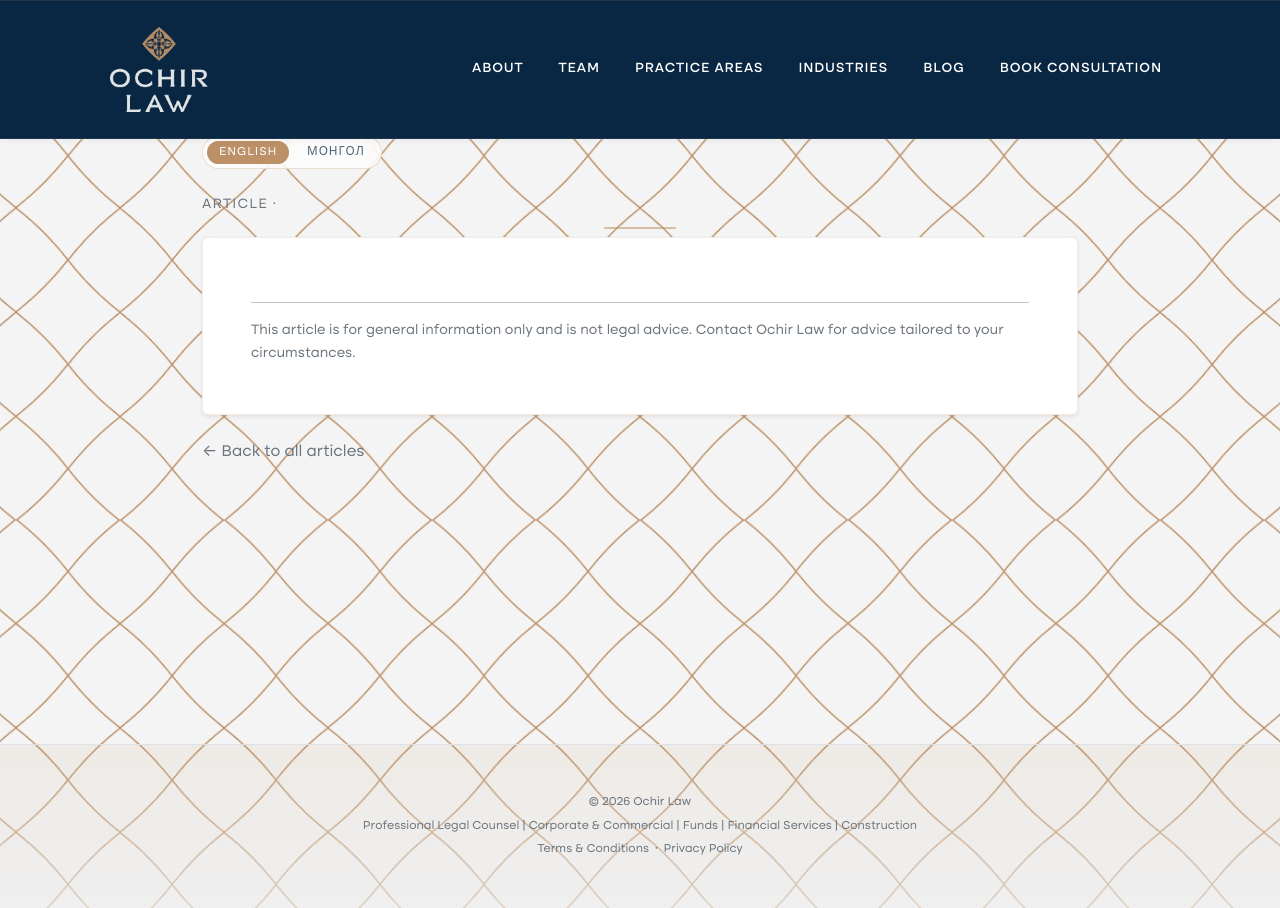
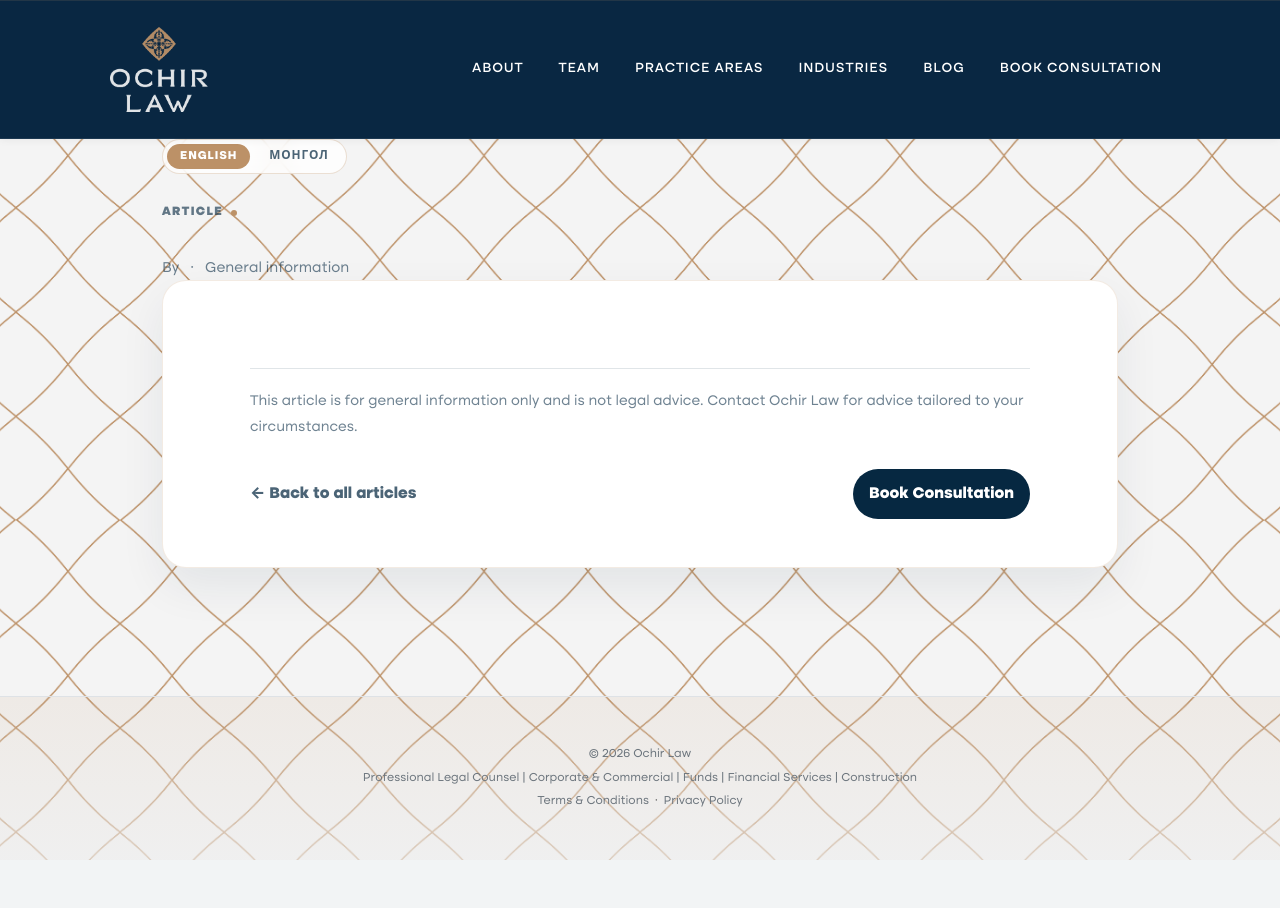
Before and after one commit to bajixy/ochirlaw, a Flask app: template app/templates/blog/detail.html in a window 1280 px wide. After the commit the page ends 860 px from the top, so only its background shows below. Run offline with Flask 3, Linux system fonts and the light colour scheme; the template is opened without the code that fills it, so the values that code supplies are empty; some libraries are stand-ins or nearby versions.

Commit message:
Improve blog editor and article layout

```diff
--- a/app/templates/blog/detail.html
+++ b/app/templates/blog/detail.html
@@ -4,14 +4,26 @@
 {% set title = post.title_mn if is_mn else post.title_en %}
 {% set summary = post.summary_mn if is_mn else post.summary_en %}
 {% set content = post.content_mn if is_mn else post.content_en %}
+{% set plain_description = summary or (content|striptags)[:155] %}
 
 {% block html_lang %}{{ 'mn' if is_mn else 'en' }}{% endblock %}
 {% block title %}{{ title }} – Ochir Law{% endblock %}
-{% block meta_description %}{{ summary or content[:155] }}{% endblock %}
+{% block meta_description %}{{ plain_description }}{% endblock %}
+
 {% block head %}
   <link rel="alternate" hreflang="en" href="{{ url_for('main.blog_detail', lang='en', slug=post.slug, _external=True) }}">
   <link rel="alternate" hreflang="mn" href="{{ url_for('main.blog_detail', lang='mn', slug=post.slug, _external=True) }}">
+
   <style>
+    .blog-article {
+      padding: clamp(2rem, 4vw, 4rem) 0 4rem;
+    }
+
+    .blog-shell {
+      max-width: 980px;
+      margin: 0 auto;
+    }
+
     .blog-lang-switch {
       display: inline-flex;
       align-items: center;
@@ -19,14 +31,16 @@
       padding: 0.25rem;
       border: 1px solid rgba(188,145,103,0.28);
       border-radius: 999px;
-      background: rgba(255,255,255,0.72);
+      background: rgba(255,255,255,0.78);
       backdrop-filter: blur(8px);
+      margin-bottom: 1.5rem;
     }
+
     .blog-lang-switch a {
       display: inline-flex;
       align-items: center;
       justify-content: center;
-      padding: 0.35rem 0.75rem;
+      padding: 0.42rem 0.82rem;
       border-radius: 999px;
       font-size: 0.74rem;
       line-height: 1;
@@ -34,16 +48,234 @@
       text-transform: uppercase;
       text-decoration: none;
       color: rgba(6,40,65,0.72);
+      font-weight: 800;
     }
+
     .blog-lang-switch a.active {
       background: #bc9167;
-      color: #fff;
+      color: #ffffff;
     }
+
+    .article-kicker {
+      display: inline-flex;
+      align-items: center;
+      gap: 0.5rem;
+      margin-bottom: 0.85rem;
+      font-size: 0.78rem;
+      text-transform: uppercase;
+      letter-spacing: 0.11em;
+      color: rgba(6,40,65,0.62);
+      font-weight: 900;
+    }
+
+    .article-kicker .dot {
+      width: 6px;
+      height: 6px;
+      border-radius: 999px;
+      background: #bc9167;
+    }
+
+    .article-title {
+      margin: 0;
+      max-width: 920px;
+      color: #062841;
+      font-size: clamp(2.25rem, 5vw, 4rem);
+      line-height: 1.04;
+      letter-spacing: -0.045em;
+      font-weight: 950;
+    }
+
+    .article-summary {
+      margin: 1.15rem 0 0;
+      max-width: 780px;
+      color: rgba(6,40,65,0.70);
+      font-size: clamp(1.08rem, 2vw, 1.28rem);
+      line-height: 1.75;
+    }
+
+    .article-meta {
+      margin-top: 1.2rem;
+      display: flex;
+      flex-wrap: wrap;
+      gap: 0.7rem;
+      align-items: center;
+      color: rgba(6,40,65,0.58);
+      font-size: 0.92rem;
+    }
+
+    .article-meta strong {
+      color: #062841;
+    }
+
+    .featured-image-wrap {
+      margin: clamp(1.5rem, 3vw, 2.5rem) 0;
+      border-radius: 24px;
+      overflow: hidden;
+      border: 1px solid rgba(188,145,103,0.18);
+      box-shadow: 0 24px 60px rgba(6,40,65,0.12);
+      background: #ffffff;
+    }
+
+    .featured-image-wrap img {
+      width: 100%;
+      height: auto;
+      display: block;
+    }
+
+    .article-card {
+      background: #ffffff;
+      border: 1px solid rgba(188,145,103,0.18);
+      border-radius: 24px;
+      box-shadow: 0 18px 45px rgba(6,40,65,0.075);
+      padding: clamp(1.35rem, 4vw, 3rem);
+    }
+
+    .magazine-content {
+      max-width: 780px;
+      margin: 0 auto;
+      color: rgba(6,40,65,0.88);
+      font-size: 1.06rem;
+      line-height: 1.9;
+    }
+
+    .magazine-content p {
+      margin: 0 0 1.25rem;
+    }
+
+    .magazine-content h2 {
+      margin: 2.4rem 0 0.9rem;
+      color: #062841;
+      font-size: clamp(1.65rem, 3vw, 2.25rem);
+      line-height: 1.16;
+      letter-spacing: -0.025em;
+      font-weight: 950;
+    }
+
+    .magazine-content h3 {
+      margin: 1.8rem 0 0.75rem;
+      color: #062841;
+      font-size: clamp(1.25rem, 2.2vw, 1.55rem);
+      line-height: 1.25;
+      font-weight: 900;
+    }
+
+    .magazine-content a {
+      color: #062841;
+      font-weight: 850;
+      text-decoration: underline;
+      text-decoration-color: #bc9167;
+      text-underline-offset: 4px;
+      text-decoration-thickness: 1.5px;
+    }
+
+    .magazine-content a:hover {
+      color: #bc9167;
+    }
+
+    .magazine-content ul,
+    .magazine-content ol {
+      margin: 0 0 1.35rem;
+      padding-left: 1.35rem;
+    }
+
+    .magazine-content li {
+      margin: 0.45rem 0;
+    }
+
+    .magazine-content blockquote {
+      margin: 2rem 0;
+      padding: 1.25rem 1.45rem;
+      border-left: 4px solid #bc9167;
+      background: linear-gradient(90deg, rgba(188,145,103,0.12), rgba(188,145,103,0.035));
+      border-radius: 0 18px 18px 0;
+      color: rgba(6,40,65,0.86);
+      font-size: clamp(1.12rem, 2vw, 1.32rem);
+      line-height: 1.75;
+      font-weight: 600;
+    }
+
+    .magazine-content figure {
+      margin: 2rem 0;
+    }
+
+    .magazine-content img {
+      display: block;
+      width: 100%;
+      max-width: 100%;
+      height: auto;
+      border-radius: 22px;
+      box-shadow: 0 18px 45px rgba(6,40,65,0.12);
+      border: 1px solid rgba(188,145,103,0.14);
+      background: #ffffff;
+    }
+
+    .magazine-content figcaption {
+      margin-top: 0.7rem;
+      text-align: center;
+      color: rgba(6,40,65,0.56);
+      font-size: 0.88rem;
+      line-height: 1.55;
+    }
+
+    .magazine-content hr {
+      margin: 2.2rem 0;
+      border: 0;
+      border-top: 1px solid rgba(6,40,65,0.12);
+    }
+
+    .article-disclaimer {
+      max-width: 780px;
+      margin: 2.4rem auto 0;
+      padding-top: 1.3rem;
+      border-top: 1px solid rgba(6,40,65,0.12);
+      color: rgba(6,40,65,0.58);
+      font-size: 0.9rem;
+      line-height: 1.75;
+    }
+
+    .article-footer {
+      max-width: 780px;
+      margin: 1.8rem auto 0;
+      display: flex;
+      justify-content: space-between;
+      gap: 1rem;
+      flex-wrap: wrap;
+      align-items: center;
+    }
+
+    .article-footer a {
+      color: rgba(6,40,65,0.72);
+      text-decoration: none;
+      font-weight: 800;
+    }
+
+    .article-footer a:hover {
+      color: #bc9167;
+    }
+
+    .article-cta {
+      display: inline-flex;
+      align-items: center;
+      justify-content: center;
+      padding: 0.75rem 1rem;
+      border-radius: 999px;
+      background: #062841;
+      color: #ffffff !important;
+      text-decoration: none;
+      font-weight: 900;
+    }
+
+    .article-cta:hover {
+      background: #bc9167;
+      color: #ffffff !important;
+    }
+
     .mn-copy,
     html[lang="mn"] .blog-article {
       font-family: Arial, "Helvetica Neue", Helvetica, sans-serif;
       letter-spacing: 0;
     }
+
     .mn-copy h1,
     .mn-copy h2,
     .mn-copy h3,
@@ -51,16 +283,30 @@
     html[lang="mn"] .blog-article h2,
     html[lang="mn"] .blog-article h3 {
       font-family: Arial, "Helvetica Neue", Helvetica, sans-serif;
-      font-weight: 600;
       letter-spacing: -0.01em;
     }
+
+    @media (max-width: 768px) {
+      .article-card {
+        border-radius: 18px;
+      }
+
+      .featured-image-wrap {
+        border-radius: 18px;
+      }
+
+      .magazine-content {
+        font-size: 1rem;
+      }
+    }
   </style>
+
   <script type="application/ld+json">
   {
     "@context": "https://schema.org",
     "@type": "BlogPosting",
     "headline": {{ title|tojson }},
-    "description": {{ (summary or content[:155])|tojson }},
+    "description": {{ plain_description|tojson }},
     "author": {
       "@type": "Person",
       "name": {{ post.author|tojson }}
@@ -69,55 +315,81 @@
       "@type": "Organization",
       "name": "Ochir Law"
     },
+    {% if post.featured_image %}
+    "image": {{ post.featured_image|tojson }},
+    {% endif %}
     "datePublished": "{{ post.created_at.isoformat() }}",
-    "dateModified": "{{ post.updated_at.isoformat() }}"
+    "dateModified": "{{ (post.updated_at or post.created_at).isoformat() }}"
   }
   </script>
 {% endblock %}
 
 {% block content %}
 
-<article class="my-5 blog-article {{ 'mn-copy' if is_mn else '' }}">
-  <div class="container" style="max-width: 900px;">
-    <div class="mb-4">
+<article class="blog-article {{ 'mn-copy' if is_mn else '' }}">
+  <div class="container blog-shell">
+
+    <div>
       <nav class="blog-lang-switch" aria-label="Article language switcher">
         <a href="{{ url_for('main.blog_detail', lang='en', slug=post.slug) }}" class="{{ 'active' if not is_mn else '' }}">English</a>
         <a href="{{ url_for('main.blog_detail', lang='mn', slug=post.slug) }}" class="{{ 'active' if is_mn else '' }}">Монгол</a>
       </nav>
     </div>
 
-    <p class="small text-uppercase text-secondary mb-2" style="letter-spacing:0.08em;">
-      {{ post.category or ('Нийтлэл' if is_mn else 'Article') }} · {{ post.created_at.strftime('%d %B %Y') }}
-    </p>
+    <header>
+      <div class="article-kicker">
+        <span>{{ post.category or ('Нийтлэл' if is_mn else 'Article') }}</span>
+        <span class="dot"></span>
+        <span>{{ post.created_at.strftime('%d %B %Y') }}</span>
+      </div>
 
-    <h1 class="section-title text-start" style="font-size:clamp(2rem,4vw,3rem);">{{ title }}</h1>
+      <h1 class="article-title">{{ title }}</h1>
 
-    {% if summary %}
-      <p class="lead text-secondary mt-3">{{ summary }}</p>
+      {% if summary %}
+        <p class="article-summary">{{ summary }}</p>
+      {% endif %}
+
+      <div class="article-meta">
+        <span>{{ 'Зохиогч' if is_mn else 'By' }} <strong>{{ post.author }}</strong></span>
+        <span>·</span>
+        <span>{{ 'Ерөнхий мэдээлэл' if is_mn else 'General information' }}</span>
+      </div>
+    </header>
+
+    {% if post.featured_image %}
+      <div class="featured-image-wrap">
+        <img src="{{ post.featured_image }}" alt="{{ title }}">
+      </div>
     {% endif %}
 
-    {% if post.featured_image %}
-      <img src="{{ post.featured_image }}" alt="{{ title }}" class="img-fluid rounded mb-4">
-    {% endif %}
+    <div class="article-card">
+      <div class="magazine-content">
+        {% if '<' in content and '>' in content %}
+          {{ content|safe }}
+        {% else %}
+          {% for paragraph in content.split('\n') %}
+            {% if paragraph.strip() %}
+              <p>{{ paragraph }}</p>
+            {% endif %}
+          {% endfor %}
+        {% endif %}
+      </div>
 
-    <div class="bg-white rounded p-4 p-md-5 shadow-sm" style="border:1px solid rgba(188,145,103,0.18);">
-      {% for paragraph in content.split('\n') %}
-        {% if paragraph.strip() %}
-          <p style="line-height:1.9;color:rgba(6,40,65,0.88);">{{ paragraph }}</p>
-        {% endif %}
-      {% endfor %}
-
-      <hr>
-      <p class="small text-secondary mb-0">
+      <p class="article-disclaimer">
         {{ 'Энэ нийтлэл нь ерөнхий мэдээллийн зориулалттай бөгөөд хууль зүйн зөвлөгөө биш юм. Өөрийн нөхцөл байдалд тохирсон зөвлөгөө авахын тулд Ochir Law-тэй холбогдоно уу.' if is_mn else 'This article is for general information only and is not legal advice. Contact Ochir Law for advice tailored to your circumstances.' }}
       </p>
+
+      <div class="article-footer">
+        <a href="{{ url_for('main.blog_index', lang=lang) }}">
+          ← {{ 'Бүх нийтлэл рүү буцах' if is_mn else 'Back to all articles' }}
+        </a>
+
+        <a href="{{ url_for('main.contact') }}" class="article-cta">
+          {{ 'Зөвлөгөө авах' if is_mn else 'Book Consultation' }}
+        </a>
+      </div>
     </div>
 
-    <div class="mt-4">
-      <a href="{{ url_for('main.blog_index', lang=lang) }}" class="text-secondary text-decoration-none">
-        ← {{ 'Бүх нийтлэл рүү буцах' if is_mn else 'Back to all articles' }}
-      </a>
-    </div>
   </div>
 </article>
 
```
